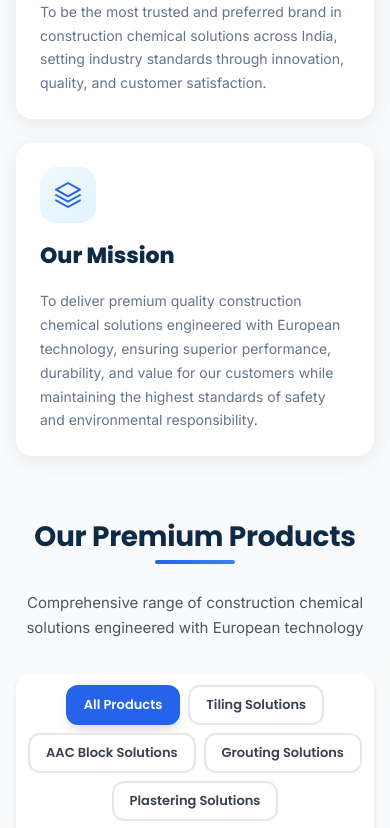
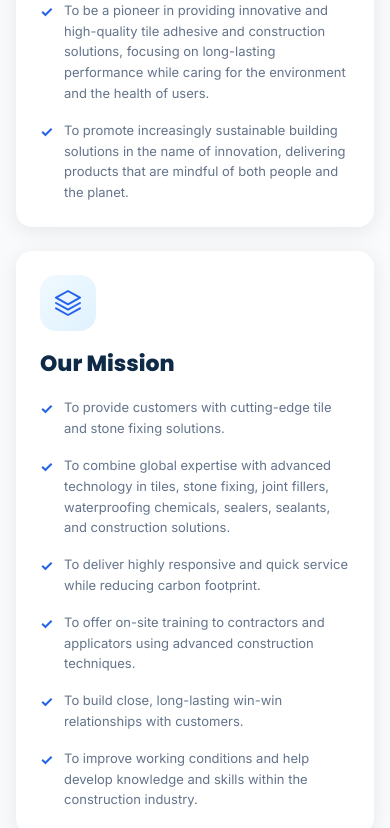
Before and after one commit to sidemen7z/kl_latifix, a React (Vite) app: page / in a window 390 px wide. Shown: the part 2400-3228 px from the top of the page. Built offline with nearby package versions, Linux system fonts and the light colour scheme.

Commit message:
Update Vision and Mission with actual content from company brochure in bullet point format

```diff
--- a/src/components/VisionMission.css
+++ b/src/components/VisionMission.css
@@ -41,6 +41,32 @@
     margin: 0;
 }
 
+.vm-list {
+    list-style: none;
+    padding: 0;
+    margin: 0;
+    display: flex;
+    flex-direction: column;
+    gap: 16px;
+}
+
+.vm-list li {
+    font-size: 1rem;
+    line-height: 1.7;
+    color: #64748b;
+    padding-left: 32px;
+    position: relative;
+}
+
+.vm-list li::before {
+    content: '✓';
+    position: absolute;
+    left: 0;
+    color: #2563eb;
+    font-weight: 700;
+    font-size: 1.25rem;
+}
+
 .vm-description {
     font-size: 1.125rem;
     line-height: 1.8;
@@ -64,6 +90,15 @@
 
     .vm-title {
         font-size: 1.75rem;
+    }
+
+    .vm-list li {
+        font-size: 0.9375rem;
+        padding-left: 28px;
+    }
+
+    .vm-list li::before {
+        font-size: 1.125rem;
     }
 
     .vm-description {
@@ -99,6 +134,16 @@
         font-size: 1.5rem;
     }
 
+    .vm-list li {
+        font-size: 0.875rem;
+        line-height: 1.6;
+        padding-left: 26px;
+    }
+
+    .vm-list li::before {
+        font-size: 1rem;
+    }
+
     .vm-description {
         font-size: 0.9375rem;
         line-height: 1.7;
@@ -129,6 +174,15 @@
         font-size: 1.375rem;
     }
 
+    .vm-list li {
+        font-size: 0.8125rem;
+        padding-left: 24px;
+    }
+
+    .vm-list li::before {
+        font-size: 0.9375rem;
+    }
+
     .vm-description {
         font-size: 0.875rem;
     }
--- a/src/components/VisionMission.jsx
+++ b/src/components/VisionMission.jsx
@@ -14,10 +14,10 @@ const VisionMission = () => {
                             </svg>
                         </div>
                         <h3 className="vm-title">Our Vision</h3>
-                        <p className="vm-description">
-                            To be the most trusted and preferred brand in construction chemical solutions across India,
-                            setting industry standards through innovation, quality, and customer satisfaction.
-                        </p>
+                        <ul className="vm-list">
+                            <li>To be a pioneer in providing innovative and high-quality tile adhesive and construction solutions, focusing on long-lasting performance while caring for the environment and the health of users.</li>
+                            <li>To promote increasingly sustainable building solutions in the name of innovation, delivering products that are mindful of both people and the planet.</li>
+                        </ul>
                     </div>
 
                     {/* Mission */}
@@ -30,11 +30,14 @@ const VisionMission = () => {
                             </svg>
                         </div>
                         <h3 className="vm-title">Our Mission</h3>
-                        <p className="vm-description">
-                            To deliver premium quality construction chemical solutions engineered with European technology,
-                            ensuring superior performance, durability, and value for our customers while maintaining the highest
-                            standards of safety and environmental responsibility.
-                        </p>
+                        <ul className="vm-list">
+                            <li>To provide customers with cutting-edge tile and stone fixing solutions.</li>
+                            <li>To combine global expertise with advanced technology in tiles, stone fixing, joint fillers, waterproofing chemicals, sealers, sealants, and construction solutions.</li>
+                            <li>To deliver highly responsive and quick service while reducing carbon footprint.</li>
+                            <li>To offer on-site training to contractors and applicators using advanced construction techniques.</li>
+                            <li>To build close, long-lasting win-win relationships with customers.</li>
+                            <li>To improve working conditions and help develop knowledge and skills within the construction industry.</li>
+                        </ul>
                     </div>
                 </div>
             </div>
```
